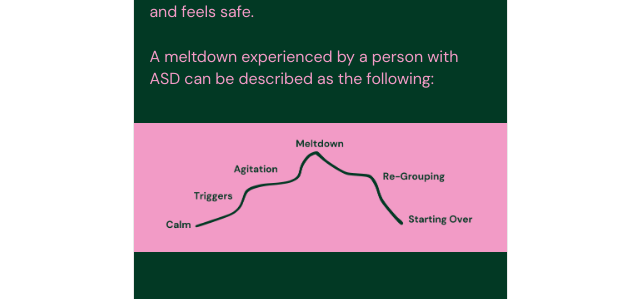
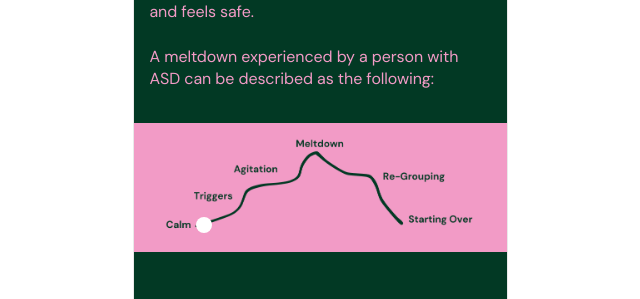
Before and after one commit to whymlipstfr/autism-meltdowns-website, a plain HTML site: page autism-meltdowns.html in a window 1280 px wide. Shown: the part 1560-1859 px from the top of the page, 320-960 px from the left. Drawn offline with nearby package versions, Linux system fonts and the light colour scheme; a web font is replaced by a local one.

Commit message:
Animate the phase marker with the carousel

```diff
--- a/autism-meltdowns.html
+++ b/autism-meltdowns.html
@@ -68,7 +68,10 @@
     <section class="asd-phases-hero" aria-labelledby="phases-title">
       <h2 id="phases-title">Phases of a Meltdown</h2>
       <p>Meltdowns are involuntary reactions to getting triggered by events such as being anxious, stressed or doing something out of the ordinary routine, etc. Meltdowns continue until the individual experiencing it becomes calm and feels safe.<br><br>A meltdown experienced by a person with ASD can be described as the following:</p>
-      <img src="assets/meltdown-phases.png" alt="A diagram showing the phases of a meltdown: Calm, Triggers, Agitation, Meltdown, Re-Grouping, and Starting Over">
+      <div class="phase-diagram">
+        <img src="assets/meltdown-phases.png" alt="A diagram showing the phases of a meltdown: Calm, Triggers, Agitation, Meltdown, Re-Grouping, and Starting Over">
+        <span class="phase-marker" data-phase-marker aria-hidden="true"><img src="assets/phase-marker.svg" alt=""></span>
+      </div>
     </section>
 
     <section class="asd-phase-carousel" aria-labelledby="phase-list-title">
@@ -138,6 +141,9 @@
       const title = carousel.querySelector('[data-phase-title]');
       const description = carousel.querySelector('[data-phase-description]');
       const dots = [...carousel.querySelectorAll('[data-phase-dot]')];
+      const marker = document.querySelector('[data-phase-marker]');
+      const markerPositions = [[62, 94], [104, 66], [158, 43], [174, 26], [230, 47], [258, 89]];
+      const markerDistances = [0, 21, 45, 55, 80, 100];
       let activeSlide = Number(carousel.dataset.activeSlide) || 0;
 
       const showPhase = (index) => {
@@ -146,6 +152,10 @@
         carousel.querySelector('.phase-card').dataset.phaseIndex = String(activeSlide);
         title.textContent = `#${activeSlide + 1}: ${phases[activeSlide][0]}`;
         description.textContent = phases[activeSlide][1];
+        const [markerX, markerY] = markerPositions[activeSlide];
+        marker.style.setProperty('--marker-x', `${markerX}px`);
+        marker.style.setProperty('--marker-y', `${markerY}px`);
+        marker.style.setProperty('--marker-distance', `${markerDistances[activeSlide]}%`);
         dots.forEach((dot, dotIndex) => {
           if (dotIndex === activeSlide) dot.setAttribute('aria-current', 'true');
           else dot.removeAttribute('aria-current');
@@ -156,6 +166,7 @@
         button.addEventListener('click', () => showPhase(activeSlide + Number(button.dataset.phaseDirection)));
       });
       dots.forEach((dot) => dot.addEventListener('click', () => showPhase(Number(dot.dataset.phaseDot))));
+      showPhase(activeSlide);
     })();
   </script>
   <div class="scroll-progress" role="progressbar" aria-label="Page scroll progress" aria-valuemin="0" aria-valuemax="100" aria-valuenow="0"><span></span></div>
--- a/styles.css
+++ b/styles.css
@@ -673,6 +673,7 @@ body.support-page { padding-top: 78px; background: var(--white); color: var(--wh
 @media (prefers-reduced-motion: reduce) {
   html { scroll-behavior: auto; }
   *, *::before, *::after { animation: none !important; scroll-behavior: auto !important; }
+  .phase-marker { transition: none !important; }
 }
 
 /* Learn More about Autism and Meltdowns page */
@@ -821,7 +822,36 @@ body.asd-page { padding-top: 78px; background: var(--white); color: var(--green)
   font: 400 16px/1.4 var(--body);
   letter-spacing: -.005em;
 }
-.asd-phases-hero > img { width: 100%; height: 129px; margin-top: auto; object-fit: cover; }
+.phase-diagram {
+  position: relative;
+  width: 100%;
+  height: 129px;
+  flex: 0 0 129px;
+  margin-top: auto;
+}
+.phase-diagram > img { display: block; width: 100%; height: 100%; object-fit: cover; }
+.phase-marker {
+  position: absolute;
+  top: 0;
+  left: 0;
+  width: 16px;
+  height: 16px;
+  transform: translate3d(var(--marker-x, 62px), var(--marker-y, 94px), 0);
+  transition: transform .55s cubic-bezier(.22, .61, .36, 1);
+  pointer-events: none;
+  z-index: 1;
+}
+.phase-marker > img { display: block; }
+@supports (offset-path: path("M 0 0 L 1 1")) {
+  .phase-marker {
+    transform: none;
+    offset-path: path("M 70 102 C 88 97, 101 94, 112 74 C 127 54, 147 62, 166 51 C 174 45, 170 31, 182 34 C 199 46, 219 56, 238 55 C 252 55, 251 78, 266 97");
+    offset-anchor: center;
+    offset-rotate: 0deg;
+    offset-distance: var(--marker-distance, 0%);
+    transition: offset-distance .55s cubic-bezier(.22, .61, .36, 1);
+  }
+}
 .asd-phase-carousel {
   width: 100%;
   min-height: 424px;
```
Also changed, not shown: assets/phase-marker.svg (added).
